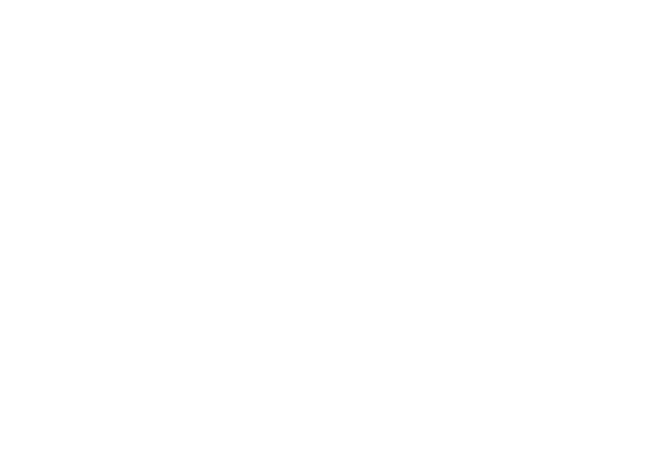
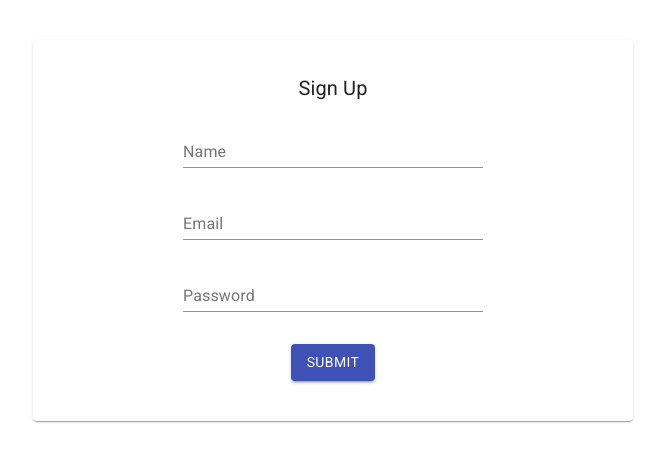
Before and after one commit to definevalue/SpaceTime, a React (Create React App) app in the folder frontend/: page /signup in a window 1280 px wide. Shown: the top 462 px of the page, without its empty margins (307-972 px from the left). Built offline with nearby package versions, Linux system fonts and the light colour scheme.

Commit message:
added Signup Component

```diff
--- a/frontend/src/Router.js
+++ b/frontend/src/Router.js
@@ -2,6 +2,7 @@ import React from 'react';
 import {Route, Switch} from 'react-router-dom';
 import Home from './shared/Home';
 import UserList from './userComponent/UserList';
+import Signup from './userComponent/Signup';
 
 const Router = () => {
     return(
@@ -9,6 +10,7 @@ const Router = () => {
             <Switch>
                 <Route exact path="/" component={Home} />
                 <Route path="/users" component={UserList}/>
+                <Route path="/signup" component={Signup}/>
             </Switch>
         </div>
     );
--- /dev/null
+++ b/frontend/src/userComponent/Signup.js
@@ -0,0 +1,113 @@
+import React, {useState} from 'react'
+import Card from '@material-ui/core/Card'
+import CardActions from '@material-ui/core/CardActions'
+import CardContent from '@material-ui/core/CardContent'
+import Button from '@material-ui/core/Button'
+import TextField from '@material-ui/core/TextField'
+import Typography from '@material-ui/core/Typography'
+import Icon from '@material-ui/core/Icon'
+import { makeStyles } from '@material-ui/core/styles'
+import Dialog from '@material-ui/core/Dialog'
+import DialogActions from '@material-ui/core/DialogActions'
+import DialogContent from '@material-ui/core/DialogContent'
+import DialogContentText from '@material-ui/core/DialogContentText'
+import DialogTitle from '@material-ui/core/DialogTitle'
+import {create} from './user.js'
+import {Link} from 'react-router-dom'
+
+const useStyles = makeStyles(theme => ({
+  card: {
+    maxWidth: 600,
+    margin: 'auto',
+    textAlign: 'center',
+    marginTop: theme.spacing(5),
+    paddingBottom: theme.spacing(2)
+  },
+  error: {
+    verticalAlign: 'middle'
+  },
+  title: {
+    marginTop: theme.spacing(2),
+    color: theme.palette.openTitle
+  },
+  textField: {
+    marginLeft: theme.spacing(1),
+    marginRight: theme.spacing(1),
+    width: 300
+  },
+  submit: {
+    margin: 'auto',
+    marginBottom: theme.spacing(2)
+  }
+}))
+
+const Signup = () => {
+  const classes = useStyles();
+  const [values, setValues] = useState({
+    name: '',
+    password: '',
+    email: '',
+    open: false,
+    error: ''
+  })
+
+  const handleChange = name => event => {
+    setValues({ ...values, [name]: event.target.value })
+  }
+
+  const clickSubmit = () => {
+    const user = {
+      name: values.name || undefined,
+      email: values.email || undefined,
+      password: values.password || undefined
+    }
+    create(user).then((data) => {
+      if (data.error) {
+        setValues({ ...values, error: data.error})
+      } else {
+        setValues({ ...values, error: '', open: true})
+      }
+    })
+  }
+
+    return (<div>
+        {/* signin card */}
+      <Card className={classes.card}>
+        <CardContent>
+          <Typography variant="h6" className={classes.title}>
+            Sign Up
+          </Typography>
+          <TextField id="name" label="Name" className={classes.textField} value={values.name} onChange={handleChange('name')} margin="normal"/><br/>
+          <TextField id="email" type="email" label="Email" className={classes.textField} value={values.email} onChange={handleChange('email')} margin="normal"/><br/>
+          <TextField id="password" type="password" label="Password" className={classes.textField} value={values.password} onChange={handleChange('password')} margin="normal"/>
+          <br/> {
+            values.error && (<Typography component="p" color="error">
+              <Icon color="error" className={classes.error}>error</Icon>
+              {values.error}</Typography>)
+          }
+        </CardContent>
+        <CardActions>
+          <Button color="primary" variant="contained" onClick={clickSubmit} className={classes.submit}>Submit</Button>
+        </CardActions>
+      </Card>
+
+          {/* confirmed dialog */}
+      <Dialog open={values.open} disableBackdropClick={true}>
+        <DialogTitle>New Account</DialogTitle>
+        <DialogContent>
+          <DialogContentText>
+            New account successfully created.
+          </DialogContentText>
+        </DialogContent>
+        <DialogActions>
+          <Link to="/signin">
+            <Button color="primary" autoFocus="autoFocus" variant="contained">
+              Sign In
+            </Button>
+          </Link>
+        </DialogActions>
+      </Dialog>
+    </div>)
+}
+
+export default Signup;
```
